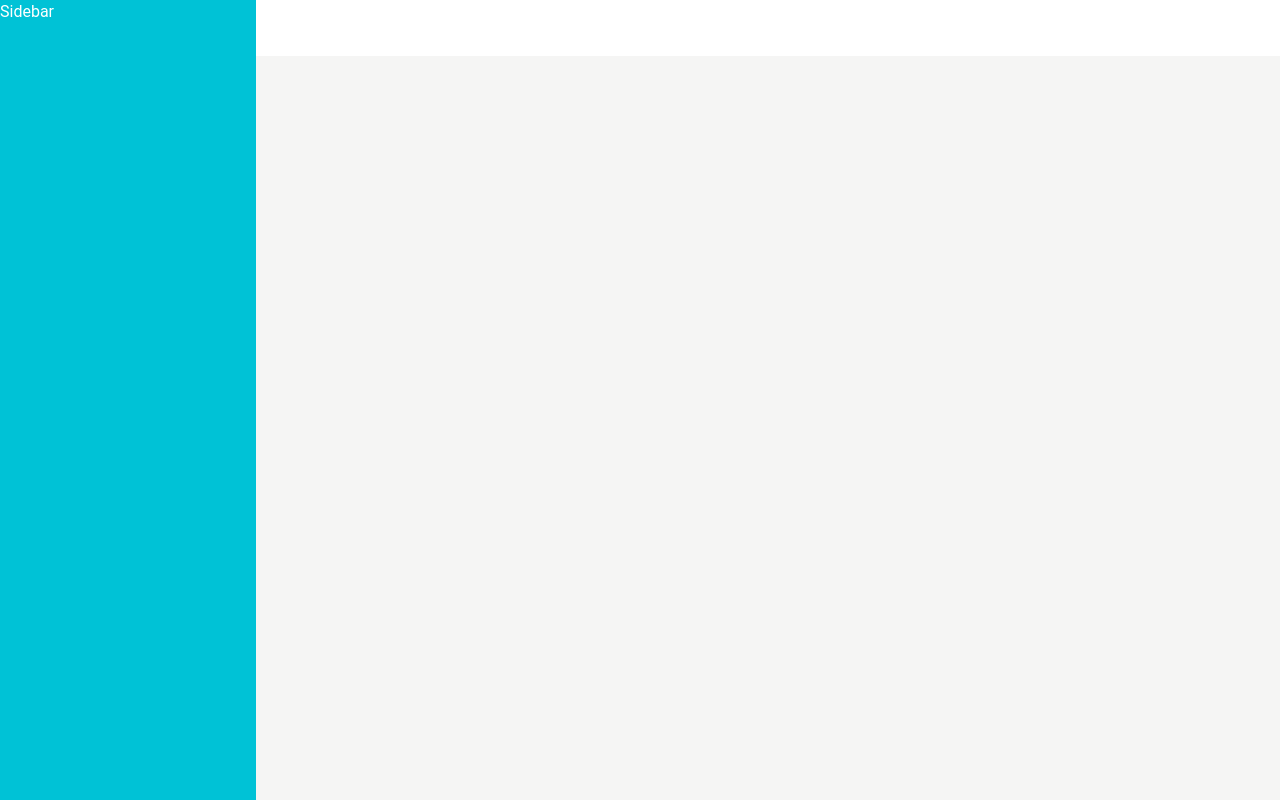
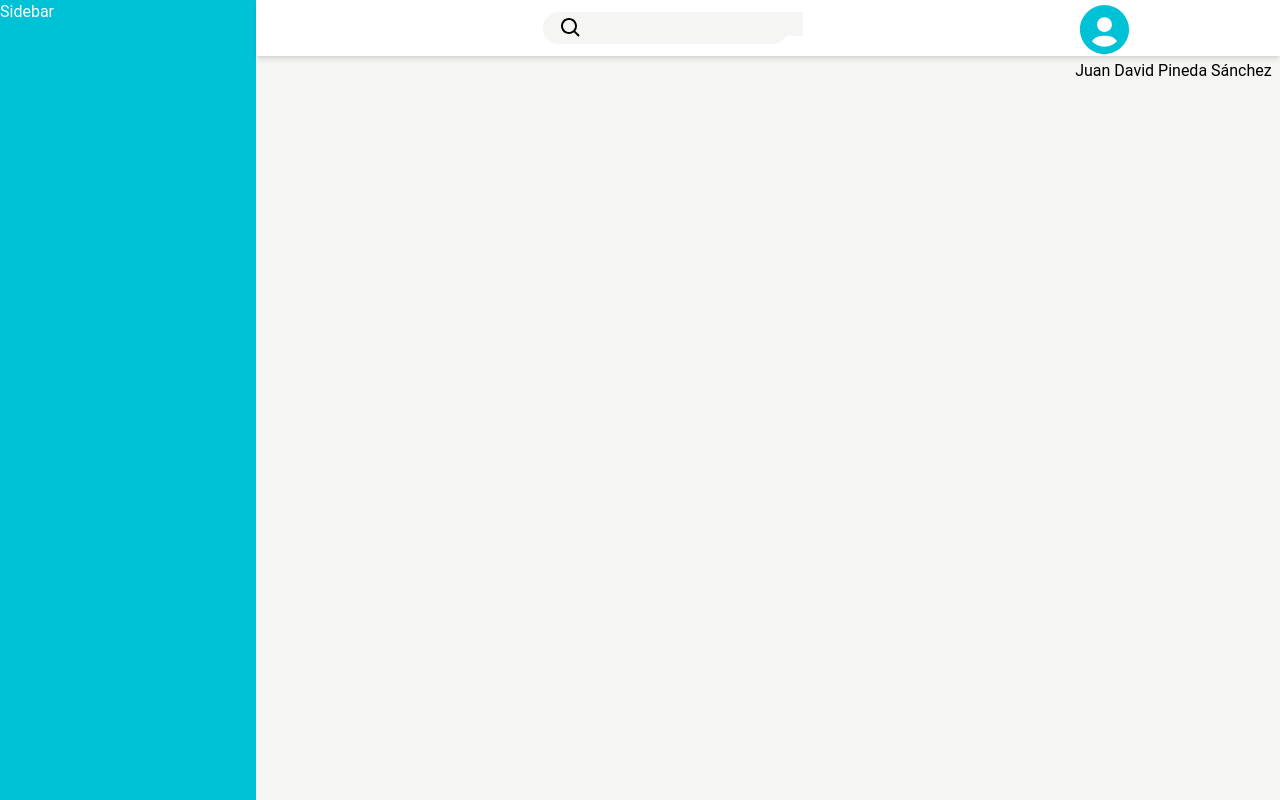
Before and after one commit to JuanPineda09/ecommercev2, a React (Create React App) app: page /Dashboard-Administracion in a window 1280 px wide. Built offline with nearby package versions, Linux system fonts and the light colour scheme.

Commit message:
Se realiza 50% del nav de dashboard admin

```diff
--- a/src/components/DashboardAdmin.js
+++ b/src/components/DashboardAdmin.js
@@ -1,4 +1,6 @@
 import React, { useEffect, useState, navigate } from 'react';
+import imageUser from '../Utils/bxs-user-circle.svg';
+import imageSearch from '../Utils/bx-search.svg';
 
 
 const DashboardAdmin = () => {
@@ -6,8 +8,19 @@ const DashboardAdmin = () => {
 return(
     <>
     <div className='w-full h-[100vh] flex bg-stone-100'>
-      <div className='w-[20%] h-[100%] bg-azullemuzas'><p className='text-white'>Sidebar</p></div>
-      <div className='w-[80%] h-14 bg-white'><p className='text-white'>NAV</p></div>
+      <div className='w-[20%] h-full bg-azullemuzas'><p className='text-white'>Sidebar</p></div>
+      <div className='w-[80%] h-14 bg-white shadow-md flex'>
+        <div className='w-[80%] h-full flex items-center justify-center'>
+          <form className='w-[30%] flex bg-stone-100 rounded-full'>
+            <img src={imageSearch} className='pl-4 py-1'></img>
+            <input type='text' className='bg-stone-100 h-6'></input>
+          </form>
+        </div>
+        <div>
+          <img src={imageUser} className='w-[30%]' ></img>
+          <h1>Juan David Pineda Sánchez</h1>
+        </div>
+      </div>
     </div>
     </>
 )
```
Also changed, not shown: src/Utils/bx-search.svg (added), 1 other file (tests, documents, lock files or other folders).
